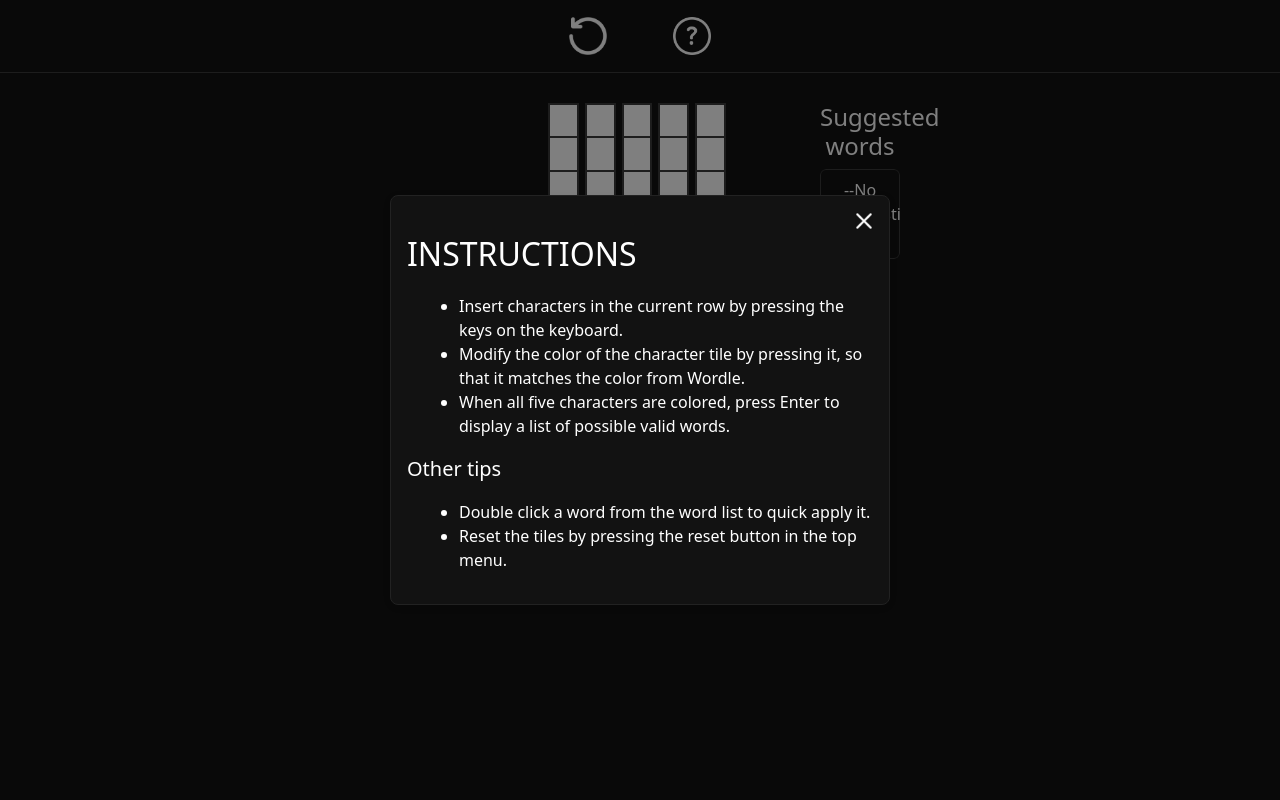
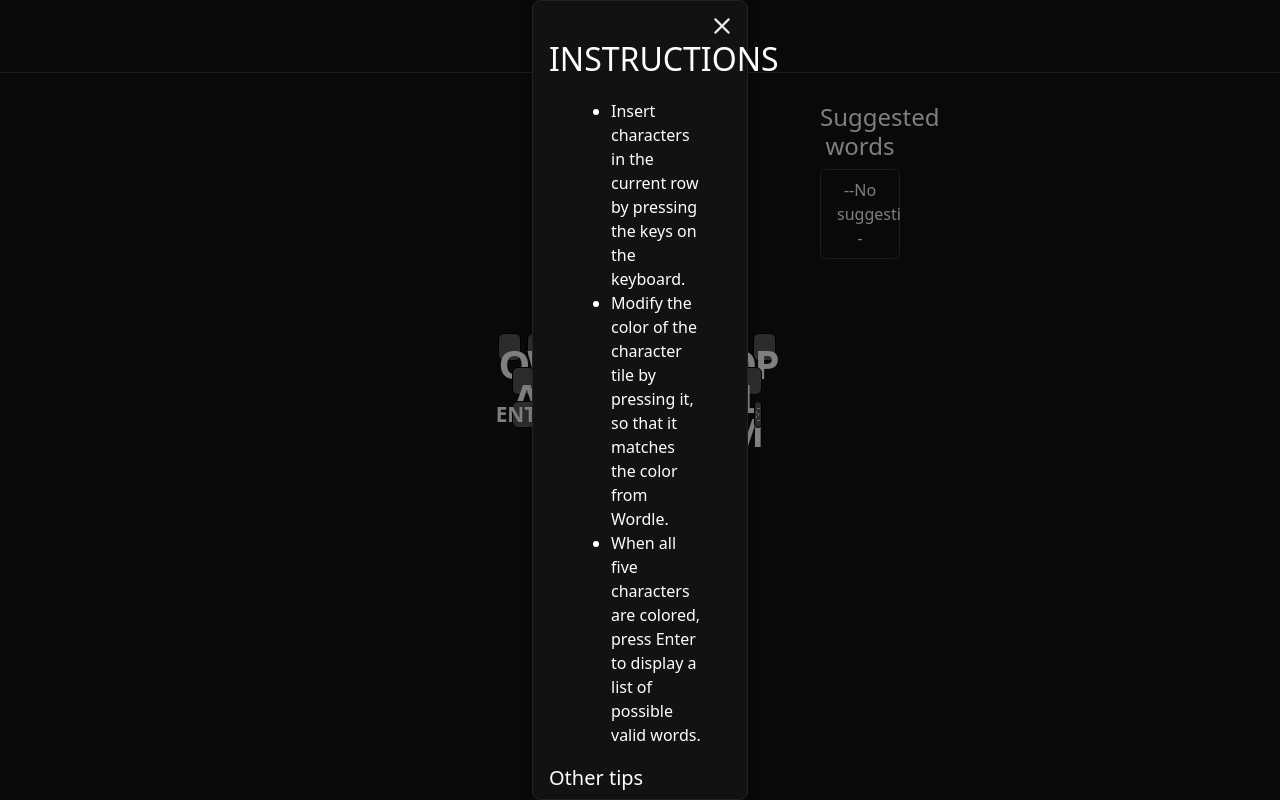
Before and after one commit to perssonoliver/WordleAssistant, a React (Vite) app in the folder wordle-solver/: page / in a window 1280 px wide. Both pictures are taken after a click on the label 692 px from the left and 36 px from the top of the page. Built offline with nearby package versions, Linux system fonts and the light colour scheme.

Commit message:
Fixed size of help component

```diff
--- a/wordle-solver/src/App.jsx
+++ b/wordle-solver/src/App.jsx
@@ -379,7 +379,7 @@ function App() {
 
       <Keyboard setBoxCharacter={setBoxCharacter} screenWidth={screenWidth} />
 
-      {showHelp && <HelpScreen onClose={closeHelp} />}
+      {showHelp && <HelpScreen onClose={closeHelp} screenWidth={screenWidth} />}
     </>
   )
 }
--- a/wordle-solver/src/HelpScreen.css
+++ b/wordle-solver/src/HelpScreen.css
@@ -14,11 +14,12 @@
 .help-content {
     text-align: left;
     background: var(--bg-black);
-    width: 500px;
     padding: 1rem;
     border-radius: 8px;
     border: 1px solid rgb(34, 34, 34);
     box-shadow: 0 2px 10px rgba(0, 0, 0, 0.1);
+    flex-direction: column;
+    max-height: 100%;
     z-index: 1001;
 }
 
@@ -52,5 +53,6 @@
 .help-list {
     color: white;
     list-style-type: disc; /* Add this line to style the list */
-    margin-left: 20px; /* Add this line to add some left margin */
+    margin-left: 30px;
+    margin-right: 30px;
 }
--- a/wordle-solver/src/HelpScreen.jsx
+++ b/wordle-solver/src/HelpScreen.jsx
@@ -2,10 +2,14 @@ import React from 'react'
 import './HelpScreen.css'
 import exitIcon from './assets/exitIcon.png'
 
-function HelpScreen({ onClose }) {
+function HelpScreen({ onClose, screenWidth }) {
     return (
         <div className='help-overlay' onClick={onClose}>
-            <div className='help-content' onClick={(e) => e.stopPropagation()}>
+            <div
+                className='help-content'
+                style={{ width: `${screenWidth * 0.27}px` }}
+                onClick={(e) => e.stopPropagation()}
+            >
                 <button className='exit-button' onClick={onClose}>
                     <img className='exit-icon' src={exitIcon} alt='X' />
                 </button>
```
